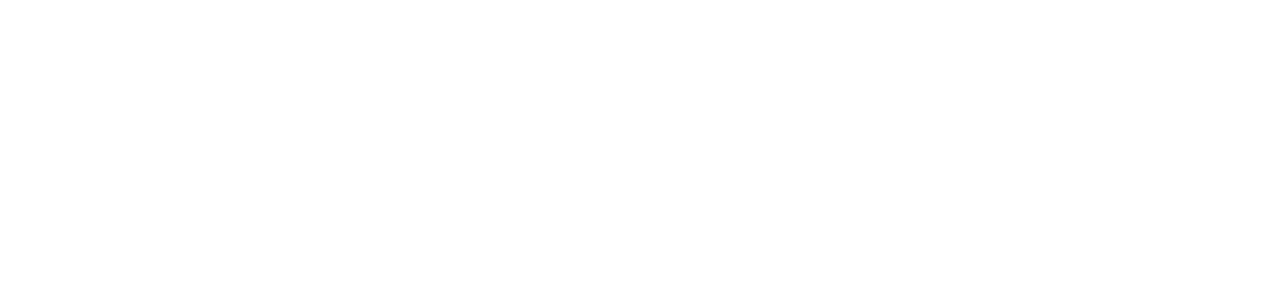
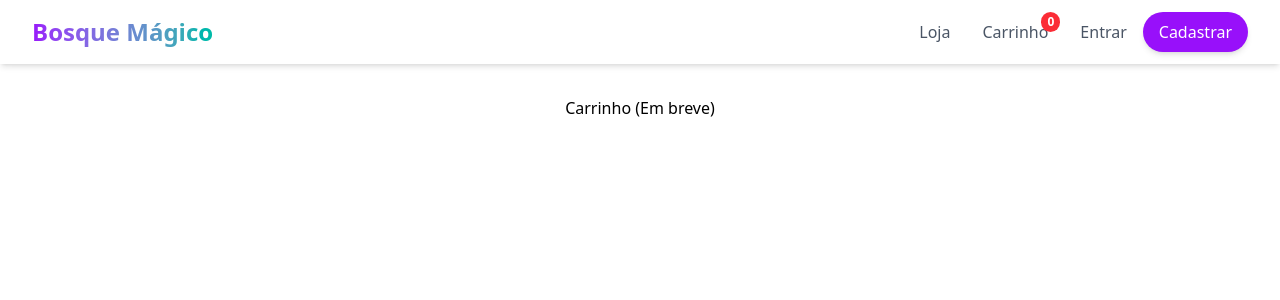
Before and after one commit to luizcpaiva/trabalhoweb2, a React app in the folder frontend/: page /cart in a window 1280 px wide. Before the commit this address had no page. Shown: the top 300 px of the page. Built offline with nearby package versions, Linux system fonts and the light colour scheme; the HTML template or start-up script is replaced by a standard one.

Commit message:
Navbar e integração da Home com API

```diff
--- a/frontend/src/App.jsx
+++ b/frontend/src/App.jsx
@@ -1,18 +1,20 @@
 import { BrowserRouter, Routes, Route } from 'react-router-dom';
+import Navbar from './components/Navbar';
 import Login from './pages/Login';
 import Register from './pages/Register';
-
-function Home() {
-  return <h1 className="text-center mt-10 text-2xl">Página da Loja (Em construção...)</h1>;
-}
+import Home from './pages/Home';
 
 function App() {
   return (
     <BrowserRouter>
+
+      <Navbar />
+
       <Routes>
+        <Route path="/" element={<Home />} />
         <Route path="/login" element={<Login />} />
         <Route path="/register" element={<Register />} />
-        <Route path="/" element={<Home />} />
+        <Route path="/cart" element={<h1 className="pt-24 text-center">Carrinho (Em breve)</h1>} />
       </Routes>
     </BrowserRouter>
   );
--- /dev/null
+++ b/frontend/src/components/Navbar.jsx
@@ -0,0 +1,43 @@
+import { Link } from 'react-router-dom';
+
+function Navbar() {
+  return (
+    <nav className="bg-white shadow-md fixed w-full z-10 top-0">
+      <div className="max-w-7xl mx-auto px-4 sm:px-6 lg:px-8">
+        <div className="flex justify-between h-16 items-center">
+          {/* Logo */}
+          <Link to="/" className="text-2xl font-bold bg-clip-text text-transparent bg-gradient-to-r from-purple-600 to-teal-500 hover:opacity-80 transition">
+            Bosque Mágico
+          </Link>
+
+          {/* Links do Menu */}
+          <div className="flex space-x-8 items-center">
+            <Link to="/" className="text-gray-600 hover:text-purple-600 font-medium transition">
+              Loja
+            </Link>
+
+            {/* Link do Carrinho (Estático por enquanto) */}
+            <Link to="/cart" className="relative text-gray-600 hover:text-purple-600 transition">
+              Carrinho
+              <span className="absolute -top-2 -right-3 bg-red-500 text-white text-xs font-bold px-1.5 py-0.5 rounded-full">
+                0
+              </span>
+            </Link>
+
+            {/* Botões de Ação */}
+            <div className="flex items-center space-x-4">
+              <Link to="/login" className="text-gray-600 hover:text-purple-600 font-medium">
+                Entrar
+              </Link>
+              <Link to="/register" className="bg-purple-600 text-white px-4 py-2 rounded-full hover:bg-purple-700 transition shadow-md hover:shadow-lg transform hover:-translate-y-0.5">
+                Cadastrar
+              </Link>
+            </div>
+          </div>
+        </div>
+      </div>
+    </nav>
+  );
+}
+
+export default Navbar;
--- /dev/null
+++ b/frontend/src/pages/Home.jsx
@@ -0,0 +1,76 @@
+import { useEffect, useState } from 'react';
+
+function Home() {
+  const [products, setProducts] = useState([]);
+  const [loading, setLoading] = useState(true);
+
+  useEffect(() => {
+    fetch('http://localhost:5000/api/products')
+      .then(res => res.json())
+      .then(data => {
+        setProducts(data);
+        setLoading(false);
+      })
+      .catch(err => {
+        console.error("Erro ao buscar produtos:", err);
+        setLoading(false);
+      });
+  }, []);
+
+  if (loading) {
+    return <div className="min-h-screen flex items-center justify-center text-purple-600">Carregando produtos...</div>;
+  }
+
+  return (
+    <div className="min-h-screen bg-gray-50 pt-24 pb-12 px-4 sm:px-6 lg:px-8">
+      <div className="max-w-7xl mx-auto">
+        <h1 className="text-3xl font-bold text-gray-900 mb-8 text-center">
+          Destaques da Semana ✨
+        </h1>
+
+        <div className="grid grid-cols-1 sm:grid-cols-2 lg:grid-cols-4 gap-8">
+          {products.map((product) => (
+            <div key={product.id} className="bg-white rounded-2xl shadow-lg overflow-hidden transform transition duration-300 hover:scale-105 hover:shadow-xl group">
+              {/* Imagem do Produto */}
+              <div className="h-64 overflow-hidden bg-gray-200 relative">
+                <img
+                  src={`http://localhost:5000${product.image}`}
+                  alt={product.name}
+                  className="w-full h-full object-cover group-hover:opacity-90 transition"
+                  onError={(e) => { e.target.src = "https://via.placeholder.com/300?text=Sem+Imagem"; }}
+                />
+                {!product.available && (
+                  <span className="absolute top-2 right-2 bg-red-500 text-white text-xs px-2 py-1 rounded">
+                    Esgotado
+                  </span>
+                )}
+              </div>
+
+              {/* Informações */}
+              <div className="p-6">
+                <h3 className="text-lg font-bold text-gray-900 mb-2 truncate">
+                  {product.name}
+                </h3>
+                <p className="text-sm text-gray-500 mb-4 h-10 overflow-hidden">
+                  {product.description}
+                </p>
+                <div className="flex items-center justify-between">
+                  <span className="text-2xl font-bold text-purple-600">
+                    R$ {product.price}
+                  </span>
+                  <button className="bg-teal-500 text-white p-2 rounded-full hover:bg-teal-600 transition shadow-md">
+                    <svg xmlns="http://www.w3.org/2000/svg" fill="none" viewBox="0 0 24 24" strokeWidth={2} stroke="currentColor" className="w-6 h-6">
+                      <path strokeLinecap="round" strokeLinejoin="round" d="M12 4.5v15m7.5-7.5h-15" />
+                    </svg>
+                  </button>
+                </div>
+              </div>
+            </div>
+          ))}
+        </div>
+      </div>
+    </div>
+  );
+}
+
+export default Home;
```
